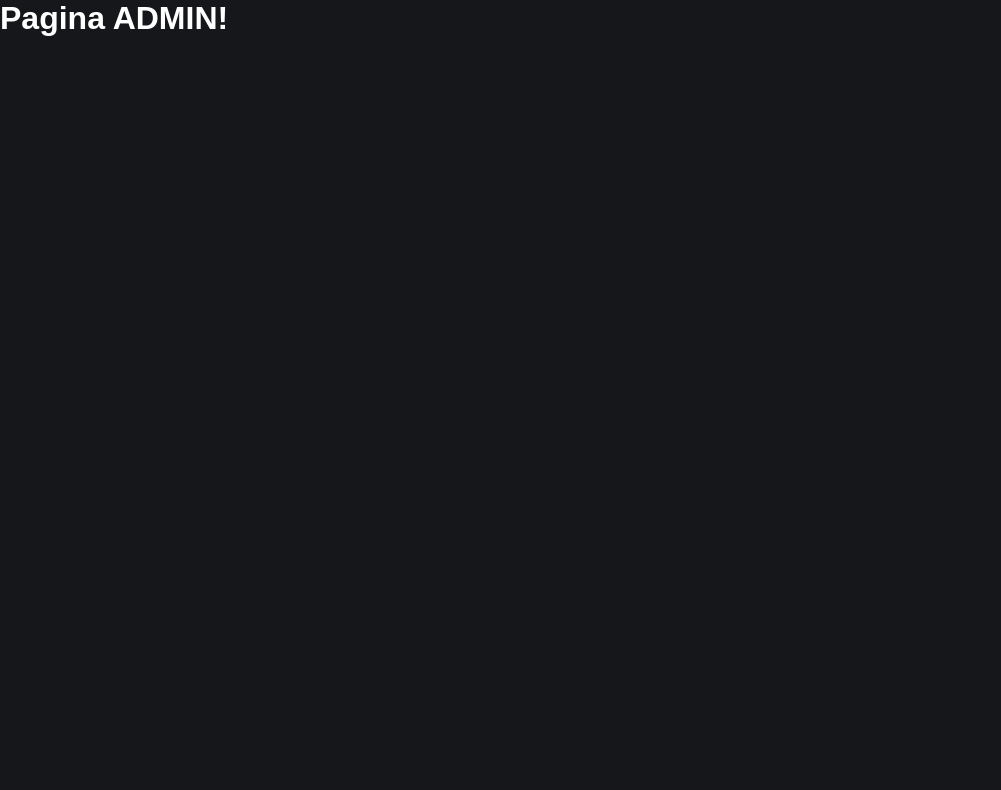
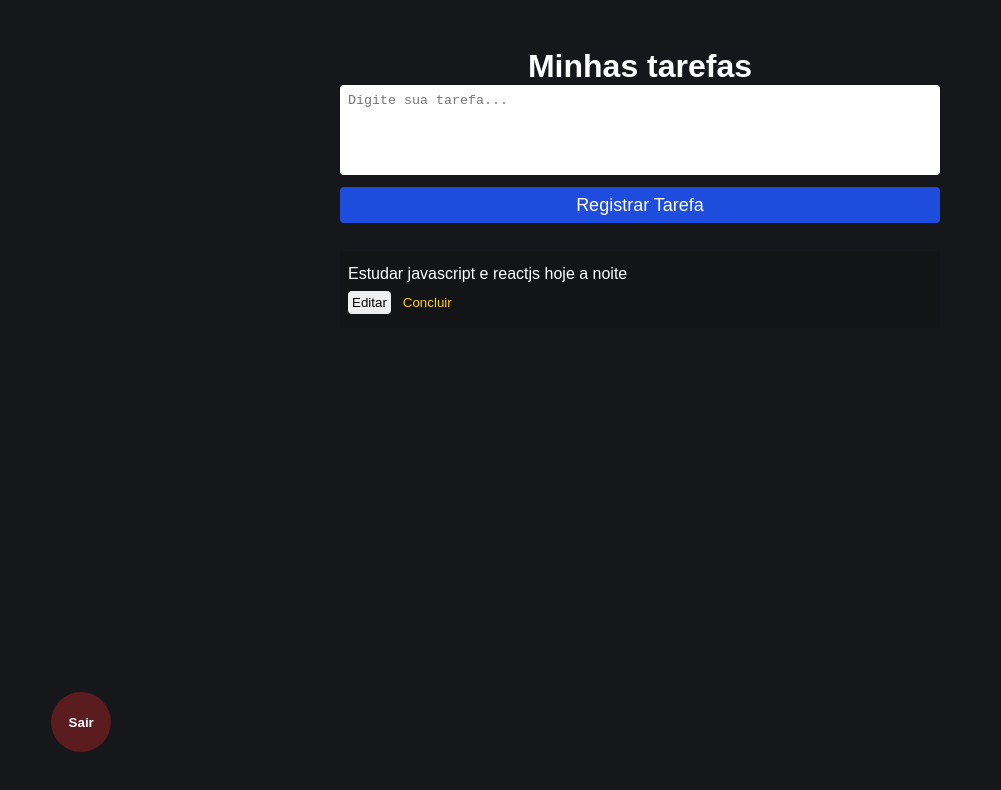
Before and after one commit to jeffpatriota/firebase, a React (Create React App) app: page /admin in a window 1280 px wide. Shown: the top 790 px of the page, without its empty margins (0-1001 px from the left). Built offline with nearby package versions, Linux system fonts and the light colour scheme; no server answers; sample sign-in values are in the browser's storage.

Commit message:
creating admin page

```diff
--- a/src/pages/Admin/index.js
+++ b/src/pages/Admin/index.js
@@ -1,9 +1,43 @@
+import { useState } from 'react'
 import './style.css'
 
-export default function Admin(){
-    return(
-        <div>
-            <h1>Pagina ADMIN!</h1>
+import {auth} from '../../firebaseconnection'
+import {signOut} from 'firebase/auth'
+
+export default function Admin() {
+    const [tarefaInput, setTarefaInput] = useState('')
+
+    function handleRegister(e) {
+        e.preventDefault();
+
+        alert('CLICOU')
+    }
+
+    async function handleLogout(){
+        await signOut(auth);
+    }
+    return (
+        <div className='admin-container'>
+            <h1>Minhas tarefas</h1>
+
+            <form className='form' onSubmit={handleRegister}>
+                <textarea placeholder='Digite sua tarefa...' value={tarefaInput}
+                    onChange={(e) => setTarefaInput(e.target.value)} />
+
+                <button className='btn-register' type='submit'>Registrar Tarefa</button>
+            </form>
+
+            <article className='list'>
+                <p>Estudar javascript e reactjs hoje a noite</p>
+
+                <div>
+                    <button>Editar</button>
+                    <button className='btn-delete'>Concluir</button>
+                </div>
+            </article>
+
+            <button className='btn-logout' onClick={handleLogout}>Sair</button>
+
         </div>
     )
 }
--- a/src/pages/Admin/style.css
+++ b/src/pages/Admin/style.css
@@ -0,0 +1,61 @@
+.admin-container{
+    display: flex;
+    flex-direction: column;
+    align-items: center;
+    margin-top: 48px;
+}
+
+.admin-container{
+    margin-bottom: 28px;
+}
+
+.btn-register{
+    margin-bottom: 28px;
+}
+
+.list{
+    width: 90%;
+    max-width: 600px;
+    display: flex;
+    flex-direction: column;
+    background-color: rgba(18,18,18, 0.38) ;
+    border-radius: 4px;
+    margin-bottom: 12px;
+    justify-content: center;
+    padding: 14px 8px;
+}
+
+.list p{
+    margin-bottom: 8px;
+}
+
+.list button{
+    margin-right: 8px;
+    border: 0;
+    border-radius: 4px;
+    padding: 4px;
+}
+
+.btn-delete{
+    color: #ffcc23;
+    background-color: transparent;
+}
+
+.btn-logout{
+    position: absolute;
+    bottom: 6%;
+    left: 4%;
+    height: 60px;
+    width: 60px;
+    border-radius: 30px;
+    border: 0;
+    font-weight: bold;
+    background-color: rgba(219,38,41,0.35);
+    color: #fff;
+    transition: all 0.5s;
+}
+
+.btn-logout:hover{
+    background-color: rgba(219,38,41,1);
+    color: #fff;
+}
--- a/src/pages/Home/style.css
+++ b/src/pages/Home/style.css
@@ -46,6 +46,7 @@
     height: 90px;
     resize: none;
     border-radius: 4px;
+    padding: 8px;
 }
 
 .button-link{
```
